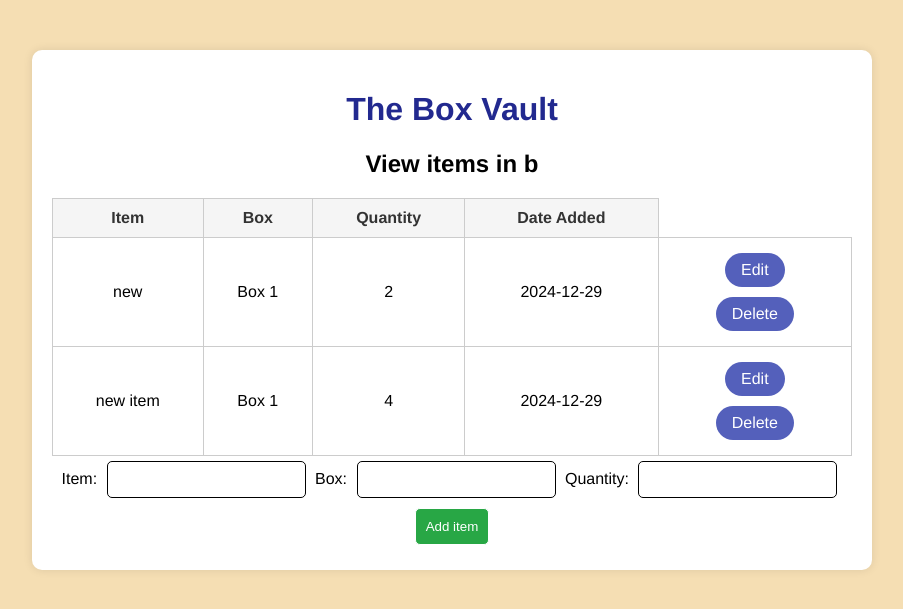
After one commit to kdilov/TheBoxVault, a Flask app: template templates/view_box.html in a window 1280 px wide. The commit adds this page. Shown: the top 609 px of the page, without its empty margins (188-1091 px from the left). Run offline with Flask 3, Linux system fonts and the light colour scheme; the template is opened without the code that fills it: values that come from a table or form of the project are taken from there, others are empty.

```diff
--- a/app.py
+++ b/app.py
@@ -16,40 +16,53 @@ app.config
 # initialize the app with the extension
 db = SQLAlchemy(app)
 
-class Item(db.Model):
-	id=db.Column(db.Integer, primary_key=True)
-	box=db.Column(db.String(50), nullable=False)
-	name=db.Column(db.String(50), nullable=False)
-	quantity=db.Column(db.Integer, nullable=False, default=1)
-	added_on=db.Column(db.DateTime, default=datetime.utcnow)
-
-
-	def __repr__(self) -> str:
-		return f"Item {self.id}"
 
 class Box(db.Model):
+
 	id=db.Column(db.Integer, primary_key=True)
-	box_name=db.Column(db.String(50), nullable=False)
-	item_id=db.Column(db.Integer, db.ForeignKey('item.id'), nullable=False)
+	title=db.Column(db.String(50), nullable=False)
+	comment=db.Column(db.String(150), nullable=True)
+
+	items=db.relationship('Item',back_populates='box', cascade='all, delete-orphan')
 
 
 	def __repr__(self) -> str:
 		return f"Box {self.id}"
 
-with app.app_context():
-		db.create_all()
+class Item(db.Model):
+
+	id=db.Column(db.Integer, primary_key=True)
+	name=db.Column(db.String(50), nullable=False)
+	quantity=db.Column(db.Integer, nullable=False, default=1)
+	added_on=db.Column(db.DateTime, default=datetime.utcnow)
+
+	box_id = db.Column(db.Integer, db.ForeignKey('box.id'), nullable=False)
+	box = db.relationship('Box', back_populates='items')
+
+
+	def __repr__(self) -> str:
+		return f"Item {self.name}"
+
+
+
+
 # Home page
 @app.route("/",methods=['POST','GET'])
 def index():
 	# add item to box
 	if request.method == 'POST':
-		current_item = request.form['item']
-		current_box = request.form['box']
+		add_item = request.form['item']
+		add_box = request.form['box']
 		item_quantity = request.form['quantity']
+		new_box = request.form['title']
+		new_comment = request.form['comment']
+		print(f"Received title: {new_box}, comment: {new_comment}")
+		new_item = Item(box_id=add_box,name=add_item,quantity=item_quantity)
+		add_box = Box(title=new_box,comment=new_comment)
 
-		new_item = Item(box=current_box,name=current_item,quantity=item_quantity)
 		try:
 			db.session.add(new_item)
+			db.session.add(add_box)
 			db.session.commit()
 			return redirect('/')
 		except Exception as e:
@@ -58,8 +71,9 @@ def index():
 
 	# See all items from the box
 	else:
-		all_items = Item.query.order_by(Item.box).all()
-		return render_template('index.html',all_items=all_items)
+		all_items = Item.query.order_by(Item.id).all()
+		all_boxes = Box.query.order_by(Box.id).all()
+		return render_template('index.html',all_boxes=all_boxes, all_items=all_items)
 
 
 # Delete item from the box
@@ -91,6 +105,9 @@ def edit(id:int):
 		return render_template('edit.html',edit_item=edit_item)
 
 
+
+
 if __name__ == "__main__":
-
+	with app.app_context():
+		db.create_all()
 	app.run(debug=True,port=5004)
--- /dev/null
+++ b/templates/view_box.html
@@ -0,0 +1,59 @@
+{%extends 'base.html'%}
+
+{%block head%}
+    <style>
+        .container {
+            margin-top: 100px;
+        }
+    </style>
+    <title> The Box Vault</title>
+{%endblock%}
+
+
+
+    {%block body%}
+    <div class="content">
+        <h1> The Box Vault</h1>
+            <h2>View items in b</h2>
+      {% if all_items | length < 1 %}
+            <h2>Box is empty ... Create one here!</h2>
+      {% else %}
+
+                <table>
+                    <tr>
+                        <th>Item</th>
+                        <th>Box</th>
+                        <th>Quantity</th>
+                        <th>Date Added</th>
+                    </tr>
+
+                {% for item in all_items %}
+                    <tr>
+                        <td>{{item.name}}</td>
+                        <td>{{item.box}}</td>
+                        <td>{{item.quantity}}</td>
+                        <td>{{item.added_on.strftime("%Y-%m-%d")}}</td>
+                        <td>
+                            <a href="/edit/{{item.id}}">Edit</a>
+                            <br/>
+                            <a href="/delete/{{item.id}}">Delete</a>
+                        </td>
+                    </tr>
+                {% endfor %}
+
+                </table>
+                {% endif %}
+
+
+                <form action="/" method="POST">
+                    <label>Item: </label>
+                        <input type="text" name="item" id="item" />
+                    <label>Box:</label>
+                        <input type="text" name="box" id="box" />
+
+                    <label>Quantity:</label>
+                        <input type="text" name="quantity" id="quantity" />
+
+                    <input type="submit" value="Add item" id="btn_Add" />
+            </div>
+    {%endblock%}
```
Also changed, not shown: templates/index.html (+42 -2 lines), templates/index1.html (deleted, +0 -39 lines), instance/database.db.
